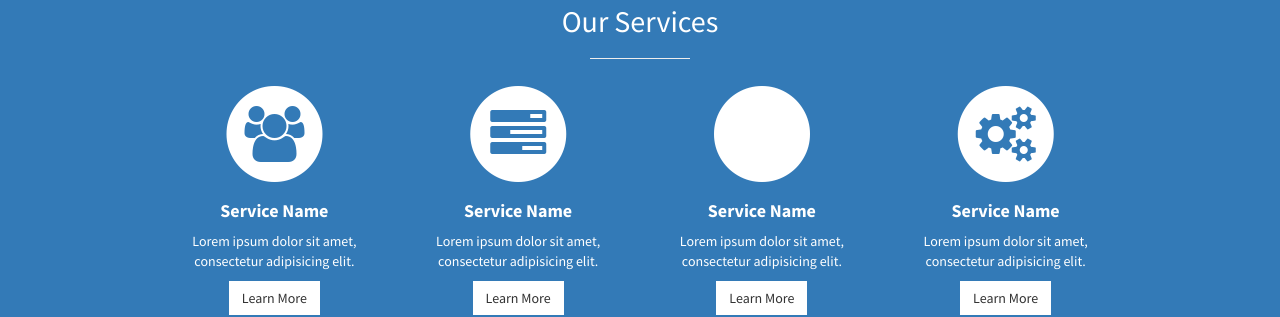
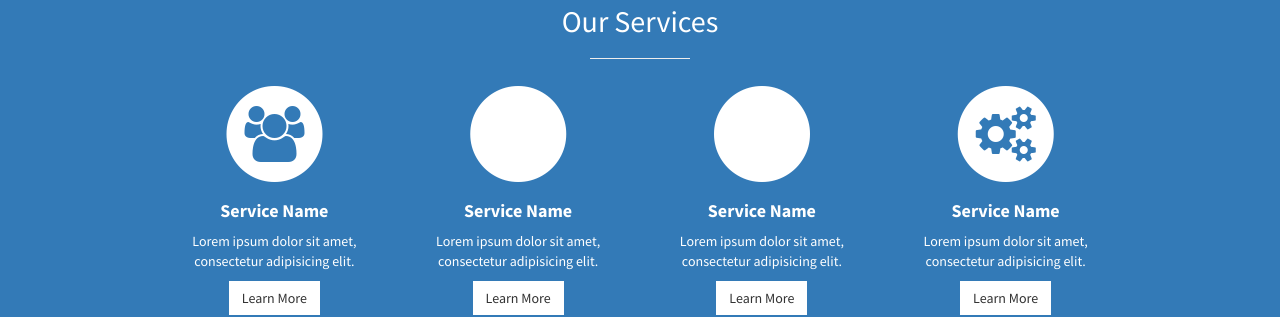
Before and after one commit to venphi/venphi.github.io, a Jekyll site: the page built from index.html, in a window 1280 px wide. Shown: the part 1177-1494 px from the top of the page. Built offline with Jekyll 4.4.1, drawn with Linux system fonts in a browser that asks for light colours.

Commit message:
changes icons

```diff
--- a/_includes/services.html
+++ b/_includes/services.html
@@ -23,7 +23,7 @@
             <div class="service-item">
               <span class="fa-stack fa-4x">
               <i class="fa fa-circle fa-stack-2x"></i>
-              <i class="fa fa-tasks fa-stack-1x text-primary"></i>
+              <i class="fas fa-tasks fa-stack-1x text-primary"></i>
             </span>
               <h4>
                 <strong>Service Name</strong>
@@ -36,7 +36,7 @@
             <div class="service-item">
               <span class="fa-stack fa-4x">
               <i class="fa fa-circle fa-stack-2x"></i>
-              <i class="fa fa-wallet fa-stack-1x text-primary"></i>
+              <i class="fas fa-wallet fa-stack-1x text-primary"></i>
             </span>
               <h4>
                 <strong>Service Name</strong>
```
